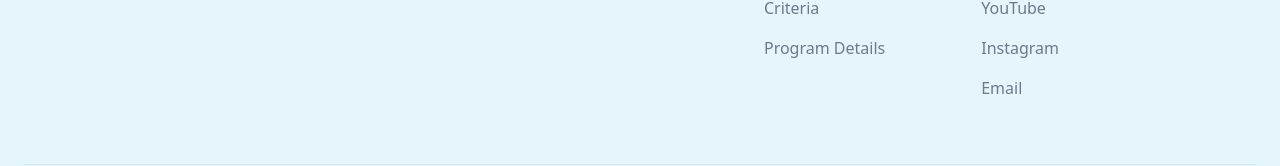
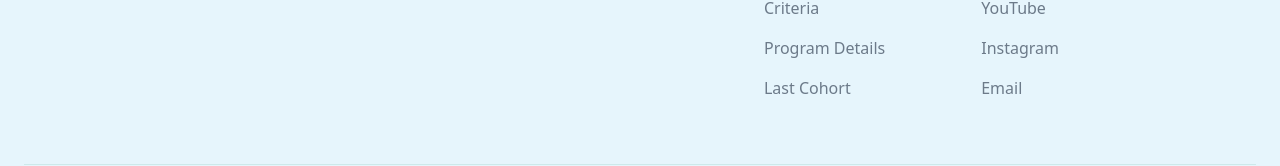
Before and after one commit to jatin576-code/web3jatin-v2, a Next.js app: page /launchlab in a window 1280 px wide. Shown: the part 4939-5105 px from the top of the page. Built offline with nearby package versions, Linux system fonts and the light colour scheme.

Commit message:
Add Last Cohort link to footer navigation

```diff
--- a/app/launchlab/page.tsx
+++ b/app/launchlab/page.tsx
@@ -286,7 +286,7 @@ export default function LaunchLab() {
       </section>
 
       {/* Previous Cohort Section */}
-      <section className="py-24 px-6">
+      <section id="last-cohort" className="py-24 px-6">
         <div className="max-w-6xl mx-auto">
           {/* Section Heading */}
           <div className="text-center mb-16">
@@ -388,8 +388,8 @@ export default function LaunchLab() {
               <a href="#about" className="text-body-text hover:text-secondary transition-colors">About</a>
               <a href="#what-you-get" className="text-body-text hover:text-secondary transition-colors">What You Get</a>
               <a href="#criteria" className="text-body-text hover:text-secondary transition-colors">Criteria</a>
-
               <a href="#program-details" className="text-body-text hover:text-secondary transition-colors">Program Details</a>
+              <a href="#last-cohort" className="text-body-text hover:text-secondary transition-colors">Last Cohort</a>
             </div>
             <div className="flex flex-col gap-4">
               <h4 className="text-secondary font-bold uppercase tracking-wider text-sm">Socials</h4>
```
